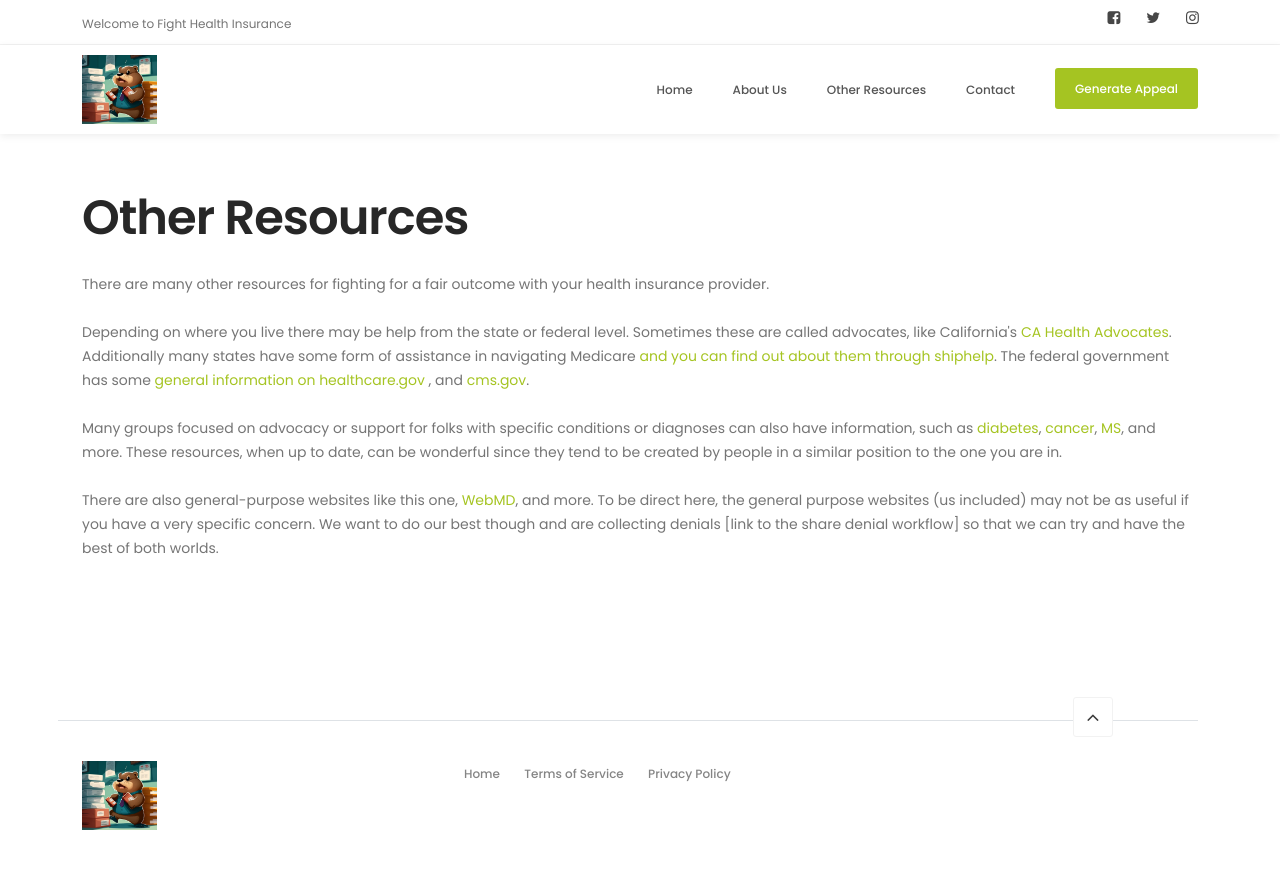
After one commit to hassanaziz0012/Fight-Health-Insurance, a Django app: template fighthealthinsurance-main/fighthealthinsurance/templates/other_resources.html in a window 1280 px wide. The commit adds this page. Run offline with Django 3.2, Linux system fonts and the light colour scheme; the template is opened without the code that fills it, so the values that code supplies are empty; some libraries are stand-ins or nearby versions.

Commit message:
Integrate 'about us' and 'other resources' pages

```diff
--- a/fighthealthinsurance-main/fighthealthinsurance/templates/base.html
+++ b/fighthealthinsurance-main/fighthealthinsurance/templates/base.html
@@ -90,9 +90,8 @@
             <div class="collapse navbar-collapse justify-content-end" id="navbar">
                 <ul class="nav navbar-nav navbar-right">
                     <li class="nav-item"><a href="{% url 'root' %}" class="nav-link">Home</a></li>
-                    <li class="nav-item"><a href="#" class="nav-link">About Us</a></li>
-                    <li class="nav-item"><a href="#" class="nav-link">Case Studies</a></li>
-                    <li class="nav-item"><a href="#" class="nav-link">How It Works</a></li>
+                    <li class="nav-item"><a href="{% url 'about' %}" class="nav-link">About Us</a></li>
+                    <li class="nav-item"><a href="{% url 'other-resources' %}" class="nav-link">Other Resources</a></li>
                     <li class="nav-item"><a href="#" class="nav-link">Contact</a></li>
                     <li class="nav-item appointment-btn"><a href="{% url 'scan' %}">Generate Appeal</a></li>
                 </ul>
--- /dev/null
+++ b/fighthealthinsurance-main/fighthealthinsurance/templates/other_resources.html
@@ -0,0 +1,43 @@
+{% extends 'base.html' %}
+{% block title %}
+Other Resources
+{% endblock title %}
+
+{% block content %}
+<div class="container mt-5">
+    <h2>Other Resources</h2>
+
+    <p>
+        There are many other resources for fighting for a fair outcome with your health insurance provider.
+        <br><br>
+
+        Depending on where you live there may be help from the state or federal level. Sometimes these are called
+        advocates, like California's <a class="link" href="https://cahealthadvocates.org/appeals/">CA Health Advocates</a>.
+        Additionally many states have some form of assistance in
+        navigating Medicare <a class="link" href="https://www.shiphelp.org/">and you can find out about them through shiphelp</a>.
+        The federal government has some
+        <a class="link" href="https://www.healthcare.gov/appeal-insurance-company-decision/">general information on healthcare.gov</a>
+        , and <a class="link" href="https://marketplace.cms.gov/technical-assistance-resources/how-to-appeal-a-decision.pdf">cms.gov</a>.
+        <br><br>
+
+        Many groups focused on advocacy or support for folks with specific conditions or diagnoses can also have
+        information, such as
+        <a class="link" href="https://www.jdrf.org/">diabetes</a>,
+        <a class="link" href="https://www.cancersupportcommunity.org/blog/how-to-file-health-insurance-appeal-denied-claim">cancer</a>,
+        <a class="link"
+            href="https://www.nationalmssociety.org/Living-Well-With-MS/Work-and-Home/Insurance-and-Financial-Information/Health-Insurance/Appeals">
+            MS
+        </a>,
+        and more. These resources, when up to date, can be wonderful since
+        they tend to be created by people in a similar position to the one you are in.
+        <br><br>
+
+        There are also general-purpose websites like this one,
+        <a href="https://www.webmd.com/health-insurance/how-and-when-to-appeal-insurance-claims" class="link">WebMD</a>,
+        and more. To be direct here, the general purpose
+        websites (us included) may not be as useful if you have a very specific concern. We want to do our best though
+        and are collecting denials [link to the share denial workflow] so that we can try and have the best of both
+        worlds.
+    </p>
+</div>
+{% endblock content %}
--- a/fighthealthinsurance-main/fighthealthinsurance/urls.py
+++ b/fighthealthinsurance-main/fighthealthinsurance/urls.py
@@ -22,7 +22,11 @@ urlpatterns = [
     path("admin/", admin.site.urls),
     path('scan', views.ScanView.as_view(), name="scan"),
     path('server_side_ocr', views.OCRView.as_view(), name="server_side_ocr"),
+
     path('', views.IndexView.as_view(), name="root"),
+    path('about-us', views.AboutView.as_view(), name="about"),
+    path('other-resources', views.OtherResourcesView.as_view(), name="other-resources"),
+
     path('process', views.ProcessView.as_view(), name="process"),
     path('privacy_policy', views.PrivacyPolicyView.as_view(), name="privacy_policy"),
     path('opt_out', views.OptOutView.as_view(), name="opt_out"),
```
Also changed, not shown: fighthealthinsurance-main/fighthealthinsurance/templates/about_us.html (added, +38 -0 lines), fighthealthinsurance-main/fighthealthinsurance/views.py (+10 -0 lines).
